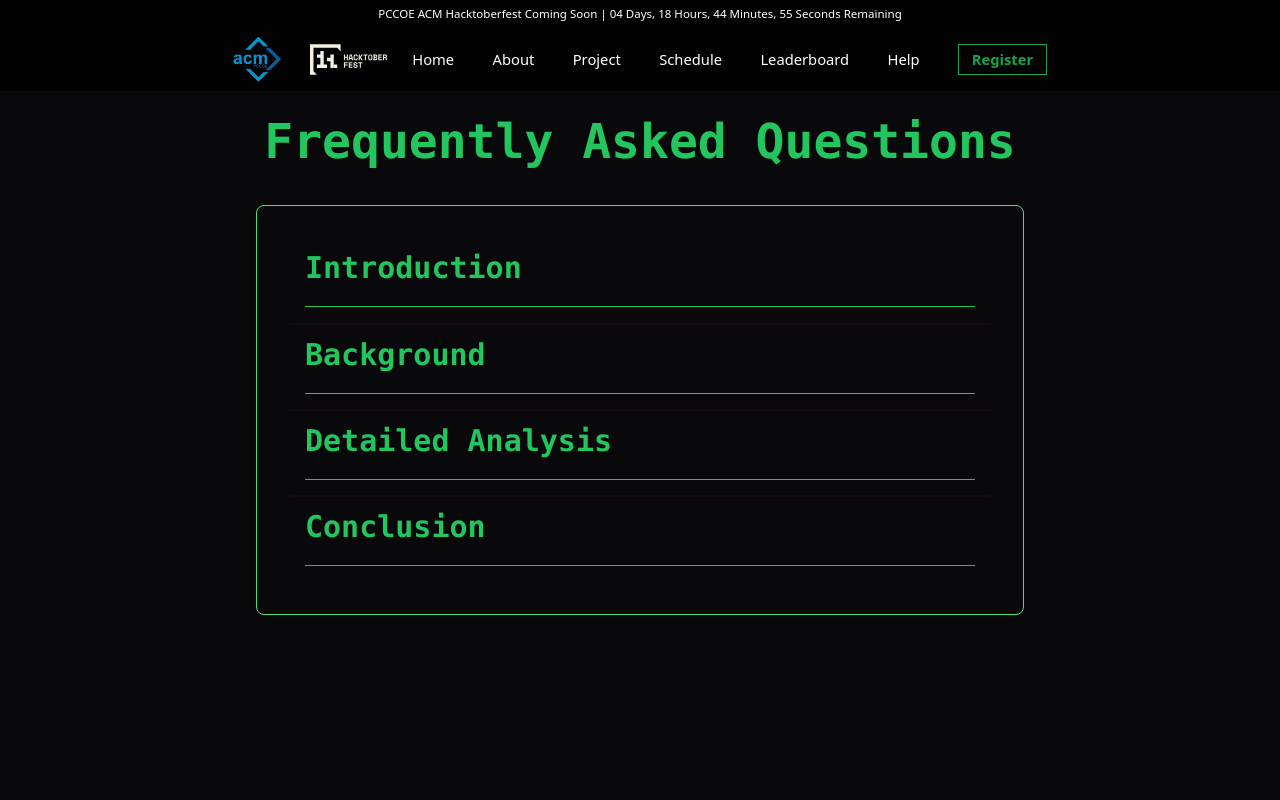
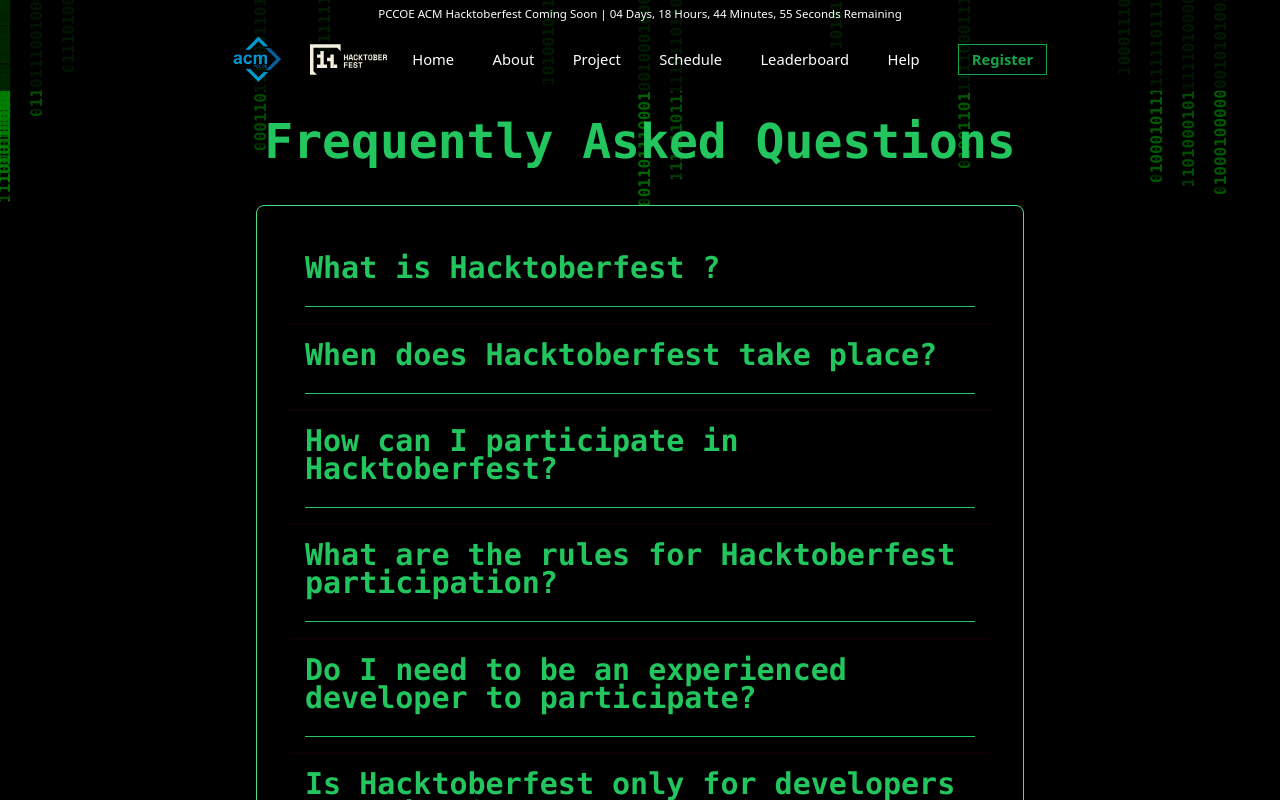
Before and after one commit to sameersambhare/Hactoberfest-Pccoe-Acm-2024, a React (Create React App) app in the folder frontend/: page /help in a window 1280 px wide. Shown: the top 800 px of the page. Built offline with nearby package versions, Linux system fonts and the light colour scheme.

Commit message:
Updated Help Page

```diff
--- a/frontend/src/components/Circular.js
+++ b/frontend/src/components/Circular.js
@@ -21,11 +21,11 @@ const Circular = ({ fv }) => {
         <EffectComposer>
           <Bloom
             mipmapBlur
-            intensity={2.4} // The bloom intensity.
+            intensity={2.0} // The bloom intensity.
             luminanceThreshold={0} // luminance threshold. Raise this value to mask out darker elements in the scene.
             luminanceSmoothing={0} // smoothness of the luminance threshold. Range is [0, 1]
           />
-          <ToneMapping adaptive />
+          <ToneMapping adaptive  />
         </EffectComposer>
       </Canvas>
       <div className="absolute top-[10%] left-1/2 -translate-x-1/2 -translate-y-1/2 gap-[1vw] text-[#ffffff7b] z-[2] text-center">
--- a/frontend/src/components/FAQComponent.css
+++ b/frontend/src/components/FAQComponent.css
@@ -1,26 +1,53 @@
-/* Transition for expanding FAQ content */
-p {
-    transition: max-height 0.3s ease-in-out;
+/* FAQ Block (Foreground) */
+.faq-block {
+  position: relative; /* Ensures it stays on top of the background */
+  z-index: 1; /* Higher than the matrix background */
+  padding: 20px;
+  background-color: white; /* FAQ background color */
+  color: black; /* FAQ text color */
+  max-width: 800px;
+  margin: 0 auto; /* Center the FAQ block horizontally */
+  top: 50px; /* Adjust to position the FAQ */
+  box-shadow: 0px 4px 8px rgba(0, 0, 0, 0.2); /* Optional: Add shadow for depth */
 }
 
-  .open .fas {
+/* FAQ transitions for expanding content */
+.faq-block p {
+  transition: max-height 0.3s ease-in-out;
+  overflow: hidden;
+}
+
+.faq-block .open .fas {
   transform: rotate(180deg);
   transition: transform 0.3s ease;
 }
-/* Custom Tailwind for smooth FAQ transitions */
-.item {
+
+.faq-block .item {
   cursor: pointer;
+}
 
+/* Max-height transitions for expandable FAQ text */
+.faq-block .text {
+  transition: max-height 0.5s ease-in-out;
+  max-height: 0;
+  overflow: hidden; /* Hide overflow when collapsed */
+}
+
+.faq-block .max-h-96 {
+  max-height: 24rem; /* Allow the FAQ text to expand */
 }
 
 
-  /*
-
-  .text {
-    transition: max-height 0.5s ease-in-out;
-    max-height: 0;
+/* FAQComponent.css */
+.container {
+  position: relative; /* Position it relative to the matrix */
+  z-index: 10; /* Higher than MatrixEffect to make FAQ visible on top */
 }
 
-  .max-h-96 {
-    max-height: 24rem; /* Allow the FAQ text to expand
-  } */
+.faq-block {
+  padding: 20px;
+  background-color: white; /* FAQ background */
+  border-radius: 8px;
+  box-shadow: 0px 4px 8px rgba(0, 0, 0, 0.1); /* Add some depth */
+  z-index: 10; /* Keep it high to ensure it's above the Matrix */
+}
--- a/frontend/src/components/Help.js
+++ b/frontend/src/components/Help.js
@@ -1,29 +1,60 @@
 import React, { useState } from "react";
 import "./FAQComponent.css";
+import MatrixEffect from "./ui/MatrixEffect";
 
 const FAQComponent = () => {
   const [openIndex, setOpenIndex] = useState(null); // Set to null for no FAQ open by default
 
   const faqs = [
     {
-      title: "Introduction",
+      title: " What is Hacktoberfest ?",
       content:
-        "Welcome to the introductory section. Here, we will provide an overview of the main topics and objectives of this document. You will get familiar with the purpose and scope of what’s to come.",
+        "Hacktoberfest is an annual, month-long event hosted by DigitalOcean that encourages participation in open-source software development. Participants are encouraged to contribute to public GitHub repositories by submitting pull requests (PRs). The goal is to help both seasoned and new developers get involved in open source.",
     },
     {
-      title: "Background",
+      title: "When does Hacktoberfest take place?",
       content:
-        "In this section, we cover the background information relevant to the subject. This includes historical context, key developments, and foundational concepts that will help you understand the main content.",
+        "Hacktoberfest takes place throughout the month of October, starting on October 1st and ending on October 31st. Registration typically begins in late September.",
     },
     {
-      title: "Detailed Analysis",
+      title: " How can I participate in Hacktoberfest?",
       content:
-        "This part delves into a detailed analysis of the topic. It includes data, insights, and in-depth discussion that provides a comprehensive understanding of the subject matter.",
+        "Register on the official Hacktoberfest website." +
+        "Make four valid pull requests (PRs) to participating open-source projects on GitHub or GitLab during the month of October",
     },
     {
-      title: "Conclusion",
+      title: "What are the rules for Hacktoberfest participation?",
+      content: `1. Pull requests can be made to any public repository on GitHub or GitLab that is marked as Hacktoberfest-eligible
+              2. The PRs should be meaningful, and spammy or low-quality PRs will be marked as invalid.
+              3. Repositories can opt out of Hacktoberfest by adding a hacktoberfest topic to the repository’s metadata or marking invalid PRs as spam.`,
+    },
+    {
+      title: " Do I need to be an experienced developer to participate?",
       content:
-        "The conclusion wraps up the main points discussed and offers final thoughts. This section provides a summary of findings and potential recommendations or next steps based on the analysis.",
+        "No, Hacktoberfest is open to everyone, regardless of their experience level. It's a great opportunity for beginners to learn and contribute to open-source projects. Many projects have issues marked with “good first issue” that are suitable for newcomers.",
+    },
+    {
+      title: "Is Hacktoberfest only for developers or coders?",
+      content: `While Hacktoberfest is primarily focused on coding, contributions aren’t limited to just code. Participants can also contribute by improving documentation, creating tutorials, updating designs, or fixing bugs. Non-code contributions are encouraged as long as they follow the repository's contribution guidelines.`,
+    },
+    {
+      title: "Is Hacktoberfest only for developers or coders?",
+      content: `While Hacktoberfest is primarily focused on coding, contributions aren’t limited to just code. Participants can also contribute by improving documentation, creating tutorials, updating designs, or fixing bugs. Non-code contributions are encouraged as long as they follow the repository's contribution guidelines.`,
+    },
+    {
+      title: "How can I find repositories that are Hacktoberfest-eligible?",
+      content: `To find eligible repositories, search for projects with the hacktoberfest topic on GitHub or GitLab. Many repositories will also mark beginner-friendly issues with labels like "good first issue" or "help wanted."`,
+    },
+    {
+      title: "Are all pull requests counted toward Hacktoberfest?",
+      content: `No, not all pull requests are automatically counted. Only meaningful contributions to Hacktoberfest-eligible repositories will count. PRs labeled as invalid, spam, or that don’t adhere to the project’s contribution guidelines will not be counted toward the required four PRs.
+
+
+
+
+
+
+`,
     },
   ];
 
@@ -37,6 +68,7 @@ const FAQComponent = () => {
 
   return (
     <>
+    <MatrixEffect/>
       <div className="container mx-auto mt-6">
         <h1 className="text-5xl font-mono text- font-bold text-green-500 text-center mb-8">
           Frequently Asked Questions
--- /dev/null
+++ b/frontend/src/components/ui/MatrixEffect.css
@@ -0,0 +1,31 @@
+/* MatrixEffect.css */
+.main {
+  display: block;
+  width: 100vw;
+  height: 100vh;
+  background-color: #000; /* Black background */
+  color: green;
+  position: absolute; /* Ensure it's in the background */
+  top: 0;
+  left: 0;
+  z-index: 0; /* Keep z-index low to stay behind the FAQ */
+}
+
+.lines {
+  position: fixed;
+  font-weight: bold;
+  font-size: 16px;
+  font-family: consolas;
+  transform: rotate(270deg);
+  transition: transform 2s;
+  width: 10px;
+  z-index: 0; /* Ensure matrix lines stay in the background */
+}
+
+.lines div {
+  display: block;
+  height: 100%;
+  width: 100%;
+  position: absolute;
+  background: linear-gradient(90deg, transparent 30%, black 100%);
+}
--- /dev/null
+++ b/frontend/src/components/ui/MatrixEffect.jsx
@@ -0,0 +1,101 @@
+import React, { useEffect, useRef, useState } from "react";
+import "./MatrixEffect.css"; // Import SCSS or CSS file
+
+const MatrixEffect = () => {
+  const mainRef = useRef(null);
+
+  const lineCount = 40; // Number of lines
+  const minCharCount = 20;
+  const maxCharCount = 40;
+  const [mainDimensions, setMainDimensions] = useState({ width: 0, height: 0 });
+
+  useEffect(() => {
+    const mainElement = mainRef.current;
+    const updateDimensions = () => {
+      setMainDimensions({
+        width: mainElement.offsetWidth,
+        height: mainElement.offsetHeight,
+      });
+    };
+
+    updateDimensions();
+    window.addEventListener("resize", updateDimensions);
+
+    // Generate lines
+    for (let i = 0; i < lineCount; i++) {
+      const index = i;
+      const charCount = random(minCharCount, maxCharCount);
+      const opacity = random(6, 9);
+
+      // Calculate the position based on the index to spread lines evenly
+      const position = (mainDimensions.width / lineCount) * index;
+
+      const tick = random(100, 300); // Reduced tick duration for quicker line generation
+
+      generateLine(index, charCount, opacity, position, tick);
+    }
+
+    return () => window.removeEventListener("resize", updateDimensions);
+  }, [mainDimensions.width, mainDimensions.height]);
+
+  // Random number generator
+  function random(min, max) {
+    return Math.floor(Math.random() * (max - min) + min);
+  }
+
+  // Get random characters (01) for the matrix effect
+  function getLineChar(length) {
+    const characters = "01";
+    let result = "";
+    for (let i = 0; i < length; i++) {
+      result += characters.charAt(Math.floor(Math.random() * characters.length));
+    }
+    return result;
+  }
+
+  // Function to animate the falling lines
+  function animate(index, charCount, opacity, position, tick) {
+    const elem = document.querySelector(`#line${index}`);
+    let pos = -mainDimensions.height;
+
+    // Reduced delay in the interval for faster animation
+    const id = setInterval(() => {
+      const textWidth = getTextWidth(getLineChar(charCount), "bold 16px Consolas");
+      if (pos >= mainDimensions.height + (maxCharCount - 1) / 2 * 10) {
+        clearInterval(id);
+        elem.style.top = -mainDimensions.height + "px";
+        animate(index, charCount, opacity, position, tick);
+      } else {
+        pos += 2; // Move faster by increasing the increment
+        elem.style.top = pos + "px";
+      }
+    }, random(1, 5)); // Reduced maximum interval for faster animation
+  }
+
+  // Generate lines and inject into the DOM
+  function generateLine(index, charCount, opacity, position, tick) {
+    const html = `
+      <div class="lines" style="opacity:0.${opacity}; left:${position}px; top:-${(maxCharCount - 1) / 2 * 10}px;" id="line${index}">
+        <div></div>
+        <span>${getLineChar(charCount)}<span>
+      </div>`;
+
+    setTimeout(() => {
+      mainRef.current.insertAdjacentHTML("beforeend", html);
+      animate(index, charCount, opacity, position, tick);
+    }, tick + index * 50); // Reduced delay for line generation
+  }
+
+  // Get width of text for alignment
+  function getTextWidth(text, font) {
+    const canvas = document.createElement("canvas");
+    const context = canvas.getContext("2d");
+    context.font = font;
+    const metrics = context.measureText(text);
+    return metrics.width;
+  }
+
+  return <div className="main" ref={mainRef}></div>;
+};
+
+export default MatrixEffect;
```
Lines whose indentation alone changed are shown as unchanged.
